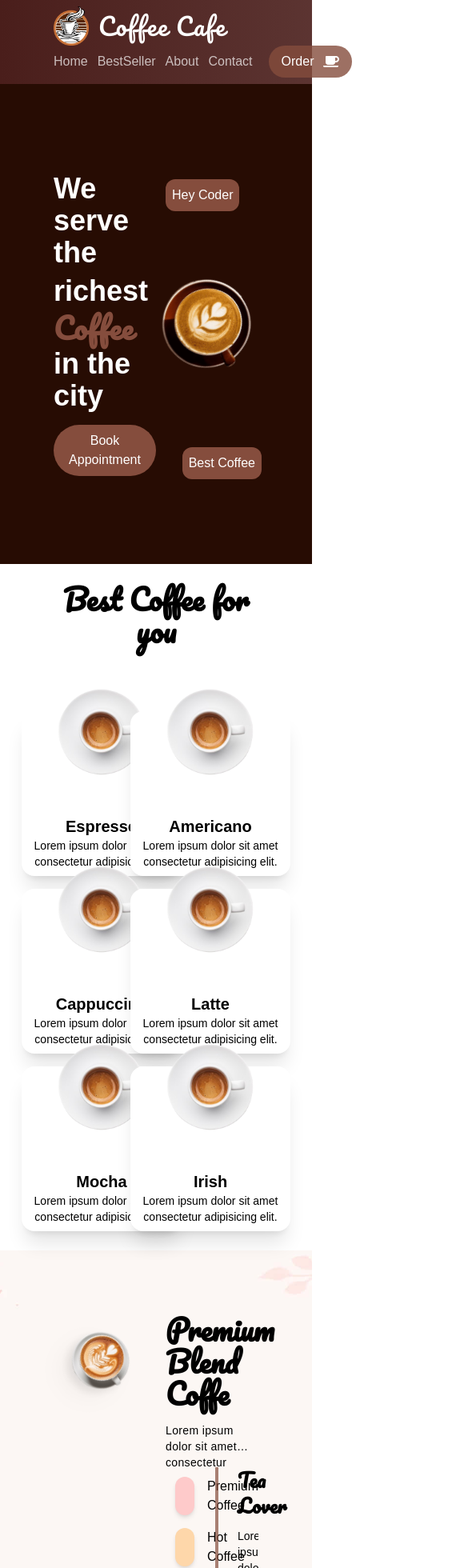
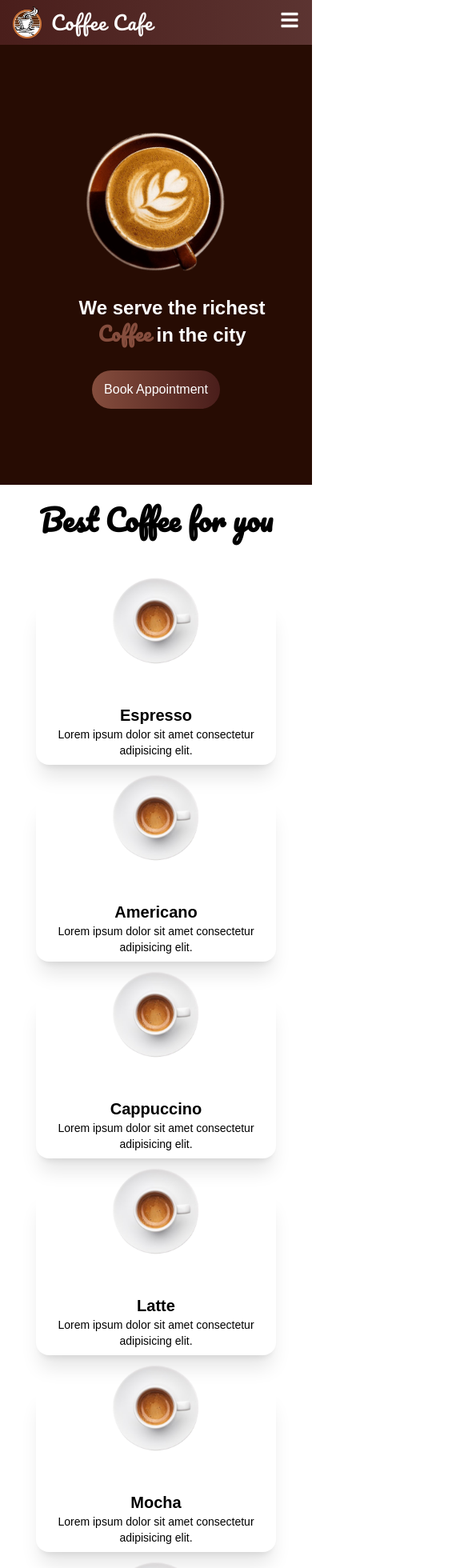
Before and after one commit to Adithyan005/Cafe-Coffee, a React (Vite) app in the folder frontend/: page / in a window 390 px wide. Shown: the top 1960 px of the page at 80% size, 585 px wide, since content can reach past the window. Built offline with nearby package versions, Linux system fonts and the light colour scheme.

Commit message:
responsiveness

```diff
--- a/frontend/src/Components/Banner/Banner.jsx
+++ b/frontend/src/Components/Banner/Banner.jsx
@@ -1,55 +1,55 @@
-import React from 'react'
-import ban from "../../assets/imgs/8.png"
-import { GrSecure} from 'react-icons/gr'
-import { IoFastFood } from 'react-icons/io5'
-import { GiFoodTruck } from 'react-icons/gi'
-import back from "../../assets/imgs/13.jpg"
+import React from 'react';
+import ban from "../../assets/imgs/8.png";
+import { GrSecure } from 'react-icons/gr';
+import { IoFastFood } from 'react-icons/io5';
+import { GiFoodTruck } from 'react-icons/gi';
+import back from "../../assets/imgs/13.jpg";
 
 const Banner = () => {
-    const backgroundstyle={
-        backgroundImage:`url(${back})`,
-        backgroundColor:"#270c03",
-        backgroundPosition:"center",
-        backgroundRepeat:"no-repeat",
-        backgroundSize:"cover",
-        width:"100%",
-        height:"100%"
-    }
+    const backgroundstyle = {
+        backgroundImage: `url(${back})`,
+        backgroundColor: "#270c03",
+        backgroundPosition: "center",
+        backgroundRepeat: "no-repeat",
+        backgroundSize: "cover",
+        width: "100%",
+        height: "100%"
+    };
 
     return (
         <>
             <span id="banner"></span>
             <div style={backgroundstyle}>
-      <div className="container min-h-[550px] flex justify-center items-center py-12 sm:py-0">
+                <div className="container min-h-[550px] flex justify-center items-center py-8 sm:py-12 px-4 sm:px-0">
                     <div className="grid grid-cols-1 sm:grid-cols-2 gap-6">
-            <div>
-                <img src={ban} alt="" className='max-w-[430px] w-full mx-auto spin drop-shadow-xl'/>
+                        <div className="flex justify-center">
+                            <img src={ban} alt="coffee" className='w-[550px] sm:max-w-[430px] mx-auto spin drop-shadow-xl' />
                         </div>
 
-            <div className='flex flex-col justify-center -px-'>
-                <h1 className='text-3xl sm:text-4xl font-bold font-cursive'>Premium Blend Coffe</h1>
-                <p className='text-sm py-4 tracking-wide leading-5 line-clamp-2'>
-                    Lorem ipsum dolor sit amet consectetur adipisicing elit. Obcaecati ullam dolorem velit, esse dolorum id? Ullam ratione laborum perspiciatis pariatur expedita, cum optio non
+                        <div className='flex flex-col justify-center text-center sm:text-left'>
+                            <h1 className='text-2xl sm:text-4xl font-bold font-cursive'>Premium Blend Coffee</h1>
+                            <p className='text-sm py-4 tracking-wide leading-5 line-clamp-3'>
+                                Lorem ipsum dolor sit amet consectetur adipisicing elit. Obcaecati ullam dolorem velit, esse dolorum id? Ullam ratione laborum perspiciatis pariatur expedita.
                             </p>
-                <div className='grid grid-cols-2 gap-2'>
+                            <div className='grid grid-cols-1 sm:grid-cols-2 gap-4'>
                                 <div className='p-3 space-y-4'>
                                     <div className='flex items-center gap-4'>
-                            <GrSecure className='text-2xl shadow-md rounded-full bg-red-200 h-12 w-12 p-3'/>
+                                        <GrSecure className='text-2xl shadow-md rounded-full bg-red-200 h-12 w-12 p-3' />
                                         <span>Premium Coffee</span>
                                     </div>
                                     <div className='flex items-center gap-4'>
-                            <IoFastFood className='text-2xl shadow-md rounded-full bg-orange-200 h-12 w-12 p-3'/>
+                                        <IoFastFood className='text-2xl shadow-md rounded-full bg-orange-200 h-12 w-12 p-3' />
                                         <span>Hot Coffee</span>
                                     </div>
                                     <div className='flex items-center gap-4'>
-                            <GiFoodTruck className='text-2xl shadow-md rounded-full bg-yellow-200 h-12 w-12 p-3'/>
+                                        <GiFoodTruck className='text-2xl shadow-md rounded-full bg-yellow-200 h-12 w-12 p-3' />
                                         <span>Cold Coffee</span>
                                     </div>
                                 </div>
-                    <div className='border-l-4 pl-6 border-primary/70 space-y-3'>
-                        <h1 className='text-2xl font-semibold font-cursive'>Tea Lover</h1>
-                        <p className='text-sm line-clamp-5'>{" "}
-                            Lorem ipsum dolor sit amet consectetur  elit. Iste voluptate voluptatum, iure reprehenderit corrupti cum eius necessitatibus tempore magnam hice deleniti minima quibusdam accusamus
+                                <div className='border-t-2 sm:border-t-0 sm:border-l-4 pl-0 sm:pl-6 pt-4 sm:pt-0 border-primary/70 space-y-3'>
+                                    <h1 className='text-xl sm:text-2xl font-semibold font-cursive'>Tea Lover</h1>
+                                    <p className='text-sm line-clamp-5'>
+                                        Lorem ipsum dolor sit amet consectetur elit. Iste voluptate voluptatum, iure reprehenderit corrupti cum eius necessitatibus tempore magnam.
                                     </p>
                                 </div>
                             </div>
@@ -58,7 +58,7 @@ const Banner = () => {
                 </div>
             </div>
         </>
-  )
-}
+    );
+};
 
-export default Banner
+export default Banner;
--- a/frontend/src/Components/Footer/Footer.jsx
+++ b/frontend/src/Components/Footer/Footer.jsx
@@ -1,68 +1,108 @@
 import React, { useState } from "react";
-import axios from "axios"
+import axios from "axios";
 
 const Footer = () => {
+  const [name, setName] = useState("");
+  const [email, setEmail] = useState("");
+  const [phone, setPhone] = useState("");
+  const [message, setMessage] = useState("");
+  const [submissionStatus, setSubmissionStatus] = useState("");
 
-  const [name,setName]=useState()
-  const [email,setEmail]=useState()
-  const [phone,setPhone]=useState()
-  const [message,setMessage]=useState()
+  const handleSubmit = async (e) => {
+    e.preventDefault();
 
-  const handlesubmit=(e)=>{
-    e.preventDefault();
-    const res = axios.post("http://localhost:4000/",{name,email,phone,message})
     try {
-      setName("")
-      setEmail("")
-      setPhone("")
-      setMessage("")
-      console.log('inserted')
+      await axios.post("http://localhost:4000/", { name, email, phone, message });
+      setName("");
+      setEmail("");
+      setPhone("");
+      setMessage("");
+      setSubmissionStatus("Thank you for your message!"); // Success message
     } catch (error) {
-      console.log(error)
+      console.error(error);
+      setSubmissionStatus("Failed to send message, please try again."); // Error message
     }
-  }
-
+  };
 
   return (
     <>
       <span id="contact"></span>
-    <div className="bg-primary flex justify-around items-center gap-5 font-cursive text-white">
-
-      <div className="flex flex-col justify-center items-center gap-5">
+      <div className="bg-primary flex flex-col md:flex-row justify-around items-center gap-5 font-cursive text-white p-5">
+        <div className="flex flex-col justify-center items-center gap-5 text-center md:text-left">
           <h1 className="text-2xl">Contact Us</h1>
-        <div className="flex justify-center items-center gap-6">
-          <a href="#"><h1>Home</h1></a>
-          <a href="#services"><h1>BestSeller</h1></a>
-          <a href="#banner"><h1>About</h1></a>
-          <a href="#footer"><h1>Contact</h1></a>
+          <div className="flex flex-wrap justify-center items-center gap-6">
+            <a href="#"><h1 className="hover:underline">Home</h1></a>
+            <a href="#services"><h1 className="hover:underline">BestSeller</h1></a>
+            <a href="#banner"><h1 className="hover:underline">About</h1></a>
+            <a href="#footer"><h1 className="hover:underline">Contact</h1></a>
           </div>
         </div>
 
-      <div>
-        <form action="">
-          <div className="pt-8">
-
-            <div className="flex justify-center items-center gap-4 space-x-6">
-            <label htmlFor="" className="">Name</label>
-            <input type="text" name="name" value={name} onChange={(e)=>setName(e.target.value)} className="h-8 w-[20rem] text-black p-1 font-mono"/>
-
-            <label htmlFor="">Email</label>
-            <input type="email" name="email" value={email} onChange={(e)=>setEmail(e.target.value)} className="h-8  w-[20rem] text-black p-1 font-mono"/>
+        <div className="w-full max-w-md">
+          <form onSubmit={handleSubmit}>
+            <div className="pt-8 space-y-4">
+              <div className="flex flex-col">
+                <label htmlFor="name" className="">Name</label>
+                <input
+                  type="text"
+                  id="name"
+                  name="name"
+                  value={name}
+                  onChange={(e) => setName(e.target.value)}
+                  className="h-8 text-black p-1 font-mono border border-gray-300 rounded"
+                  required
+                />
               </div>
 
-            <div className="flex justify-center items-center space-x-6 space-y-3">
-              <label htmlFor="" className="">Phone</label>
-              <input type="text" maxLength="10" name="phone" value={phone} onChange={(e)=>setPhone(e.target.value)}
-              className="h-8 text-black p-1 font-mono w-[20rem]"/>
+              <div className="flex flex-col">
+                <label htmlFor="email" className="">Email</label>
+                <input
+                  type="email"
+                  id="email"
+                  name="email"
+                  value={email}
+                  onChange={(e) => setEmail(e.target.value)}
+                  className="h-8 text-black p-1 font-mono border border-gray-300 rounded"
+                  required
+                />
+              </div>
 
-              <label htmlFor="" className="pl-7">Message</label>
-              <textarea name="message" id="" value={message} onChange={(e)=>setMessage(e.target.value)} rows="3" cols="30" className="text-black p-1 font-mono w-[20rem]"/>
+              <div className="flex flex-col">
+                <label htmlFor="phone" className="">Phone</label>
+                <input
+                  type="text"
+                  id="phone"
+                  maxLength="10"
+                  name="phone"
+                  value={phone}
+                  onChange={(e) => setPhone(e.target.value)}
+                  className="h-8 text-black p-1 font-mono border border-gray-300 rounded"
+                  required
+                />
+              </div>
+
+              <div className="flex flex-col">
+                <label htmlFor="message" className="">Message</label>
+                <textarea
+                  id="message"
+                  name="message"
+                  value={message}
+                  onChange={(e) => setMessage(e.target.value)}
+                  rows="3"
+                  className="text-black p-1 font-mono border border-gray-300 rounded"
+                  required
+                />
               </div>
 
               <div className="flex justify-center items-center p-5">
-            <button className="bg-ghostwhite rounded-xl shadow-xl p-3 text-black" onClick={handlesubmit}>Submit</button>
+                <button type="submit" className="bg-ghostwhite rounded-xl shadow-xl p-3 text-black">
+                  Submit
+                </button>
               </div>
 
+              {submissionStatus && (
+                <p className="text-center text-sm text-white">{submissionStatus}</p>
+              )}
             </div>
           </form>
         </div>
--- a/frontend/src/Components/Home/Home.jsx
+++ b/frontend/src/Components/Home/Home.jsx
@@ -1,47 +1,47 @@
 import React from "react";
 import cof from "../../assets/imgs/5.png";
 import { useNavigate } from "react-router-dom";
+
 const Home = () => {
-  const navigate=useNavigate();
+  const navigate = useNavigate();
 
-  const handleclick=()=>{
-    navigate('/appointment')
-  }
+  const handleClick = () => {
+    navigate('/appointment');
+  };
+
   return (
-    <div id="home">
-    <div className="min-[h-550px] sm:min-h-[600px] bg-brandDark flex justify-center items-center text-white">
-      <div className="container">
-        <div className="grid grid-cols-1 sm:grid-cols-2">
-          <div className="order-1 sm:order-2 flex flex-col justify-center gap-4">
-            <h1 className="text-2xl sm:text-4xl lg:text-5xl font-bold">
+    <div id="home" className="min-h-[550px] sm:min-h-[600px] bg-brandDark flex justify-center items-center text-white">
+      <div className="container px-6 sm:px-4 md:px-0">
+        <div className="grid grid-cols-1 sm:grid-cols-2 gap-6 sm:gap-8">
+          <div className="flex flex-col justify-center gap-4 text-center sm:text-left order-2 sm:order-1">
+            <h1 className="pl-10 text-2xl sm:text-3xl md:text-4xl lg:text-5xl font-bold leading-snug">
               We serve the richest
-              <span className="text-primary font-cursive tracking-wide leading-snug"> Coffee</span> in the
-              city
+              <span className="text-primary font-cursive tracking-wide"> Coffee</span> in the city
             </h1>
-            <div>
-              <button className="button bg-gradient-to-r from bg-primary to secondary rounded-full text-white p-2 hover:scale-105 duration-200" onClick={handleclick}>
-                Book Appointment
-              </button>
-            </div>
+            <button
+              className="bg-gradient-to-r from-primary to-secondary rounded-full text-white ml-8 px-3 py-3 mt-3 sm:mt-4 w-[10rem] max-sm:mx-auto transition-transform duration-200 "
+              onClick={handleClick}
+            >
+              Book Appointment
+            </button>
           </div>
 
-          <div className="min-[h-450px] sm:flex justify-center items-center order-1 sm:order-2 relative">
+          <div className="flex justify-center items-center order-1 sm:order-2 relative">
             <img
               src={cof}
-              alt=""
-              className="w-[300px] sm:w-[450px] sm:h-auto sm:scale-105 mx-auto spin"
+              alt="coffee"
+              className="w-[200px] sm:w-[300px] spin md:w-[400px] mx-auto transition-transform duration-300 mt-3"
             />
-            <div className="bg-gradient-to-r from bg-primary to secondary rounded-xl absolute top-2 left-3 p-2">
-              <h1>Hey Coder</h1>
+            <div className="bg-gradient-to-r from-primary to-secondary rounded-xl absolute top-5 left-12 p-2 hidden sm:block">
+              <h1 className="text-xs sm:text-sm md:text-base">Hey Coder</h1>
             </div>
-            <div className="bg-gradient-to-r from bg-primary to secondary rounded-xl absolute -bottom-1 -right-1 p-2">
-              <h1>Best Coffee</h1>
+            <div className="bg-gradient-to-r from-primary to-secondary rounded-xl absolute bottom-4 right-12 p-2 hidden sm:block">
+              <h1 className="text-xs sm:text-sm md:text-base">Best Coffee</h1>
             </div>
           </div>
         </div>
       </div>
     </div>
-    </div>
   );
 };
 
--- a/frontend/src/Components/Navbar/Navbar.jsx
+++ b/frontend/src/Components/Navbar/Navbar.jsx
@@ -1,26 +1,38 @@
-import React from "react";
+import React, { useState } from "react";
 import logo from "../../assets/imgs/2.png";
-import { FaCoffee } from "react-icons/fa";
+import { FaCoffee, FaBars, FaTimes } from "react-icons/fa";
 
 const Navbar = () => {
+  const [menuOpen, setMenuOpen] = useState(false);
+
+  const toggleMenu = () => {
+    setMenuOpen(!menuOpen);
+  };
+
   return (
-    <>
-      <div className="bg-gradient-to-r from-secondary to-secondary/90 text-white text-wrap">
-        <div className="container mx-auto py-2">
-          <div className="flex flex-wrap justify-between items-center">
+    <div className="bg-gradient-to-r from-secondary to-secondary/90 text-white">
+      <div className="container mx-auto py-2 px-4">
+        <div className="md:flex justify-between items-center">
           <div className="flex justify-between items-center w-full sm:w-auto">
             <a
               href="#"
-                className="font-medium text-2xl sm:text-3xl flex justify-center items-center gap-3 font-cursive tracking-wider"
+              className="font-medium text-2xl sm:text-3xl flex items-center gap-3 font-cursive tracking-wider"
             >
               <img src={logo} alt="logo" className="w-9 sm:w-11" />
               Coffee Cafe
             </a>
-              {/* Mobile Hamburger Menu (can be added later) */}
+
+            {/* Mobile Hamburger Menu */}
+            <div className="md:hidden">
+              <button onClick={toggleMenu} className="text-white text-2xl">
+                {menuOpen ? <FaTimes /> : <FaBars />}
+              </button>
+            </div>
           </div>
 
-            <div className="flex flex-col sm:flex-row sm:justify-between items-center w-full sm:w-auto mt-4 sm:mt-0 gap-5">
-              <ul className="flex flex-col sm:flex-row items-center gap-3">
+          {/* Navbar Links */}
+          <div className={`md:flex justify-center gap-4 md:items-center ${menuOpen ? "block" : "hidden"} mt-4 md:mt-0`}>
+            <ul className={`flex flex-col items-center gap-3 md:flex-row md:gap-4`}>
               <li>
                 <a
                   href="#"
@@ -55,6 +67,8 @@ const Navbar = () => {
               </li>
             </ul>
 
+            {/* Centered Order Button */}
+            <div className="flex justify-center mt-4 md:mt-0 w-full">
               <button className="rounded-full bg-primary/80 px-4 py-2 hover:scale-110 duration-200 flex items-center gap-3">
                 Order <FaCoffee className="text-xl cursor-pointer" />
               </button>
@@ -62,7 +76,7 @@ const Navbar = () => {
           </div>
         </div>
       </div>
-    </>
+    </div>
   );
 };
 
--- a/frontend/tailwind.config.js
+++ b/frontend/tailwind.config.js
@@ -11,10 +11,11 @@ export default {
         cursive:["Pacifico","cursive"],
       },
       screens:{
-        sm:"320px",
-        md:"430px",
-        lg:"768px",
-        xl:"1024px"
+        'sm': '640px',
+      'md': '768px',
+      'lg': '1024px',
+      'xl': '1280px',
+      '2xl': '1536px',
 
       },
       colors:{
```
Also changed, not shown: frontend/src/Components/Appointments/Appointments.jsx (+80 -43 lines), frontend/src/Components/Appstore/Appstore.jsx (+30 -27 lines), frontend/src/Components/Testimonial/Testimonial.jsx (+9 -17 lines). Lines whose indentation alone changed are shown as unchanged.
